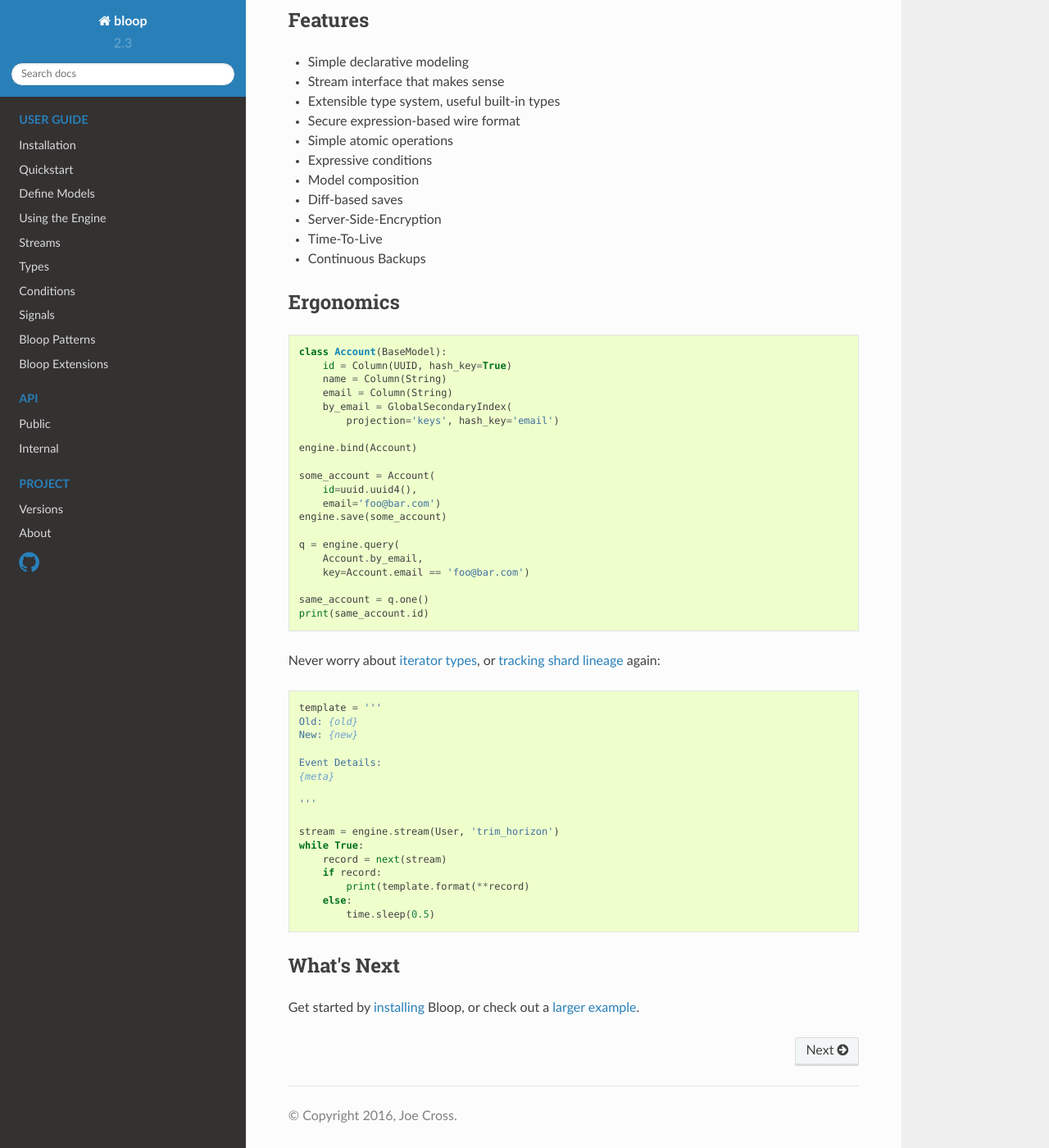
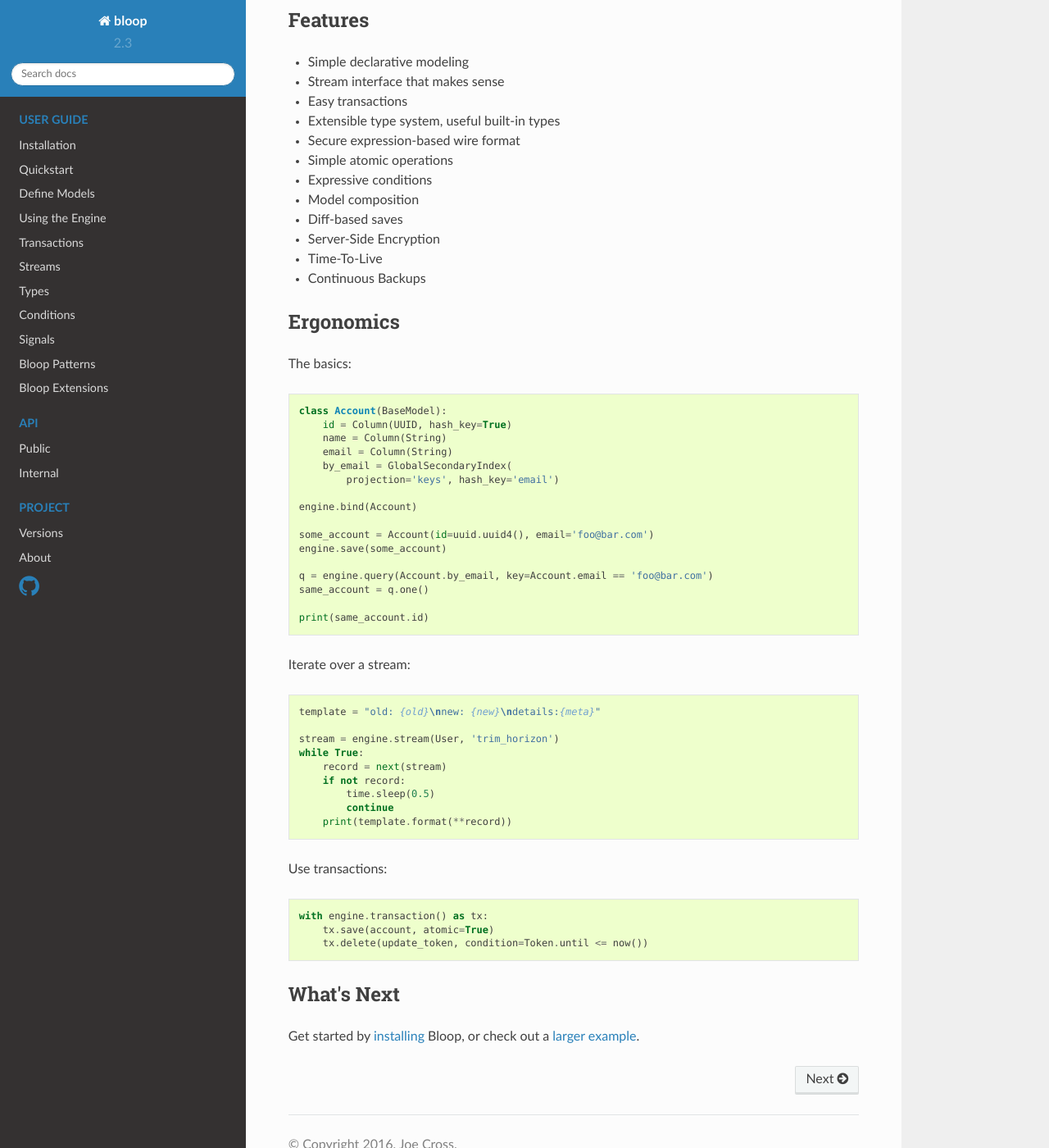
Before and after one commit to numberoverzero/bloop, a Sphinx documentation site: the page built from docs/index.rst, in a window 1280 px wide and 1400 px high, scrolled down 272 px. Shown: the whole window at 82% size. Built offline with Sphinx 7.4.7 and the Read the Docs theme 2.0.0, drawn with Linux system fonts in a browser that asks for light colours.

Commit message:
Add samples to index.rst, README.rst, #127

```diff
--- a/docs/index.rst
+++ b/docs/index.rst
@@ -8,25 +8,28 @@
 
 __ https://gist.github.com/numberoverzero/9584cfc375de0e087c8e1ae35ab8559c
 
-========
-Features
-========
+==========
+ Features
+==========
 
 * Simple declarative modeling
 * Stream interface that makes sense
+* Easy transactions
 * Extensible type system, useful built-in types
 * Secure expression-based wire format
 * Simple atomic operations
 * Expressive conditions
 * Model composition
 * Diff-based saves
-* Server-Side-Encryption
+* Server-Side Encryption
 * Time-To-Live
 * Continuous Backups
 
-==========
-Ergonomics
-==========
+============
+ Ergonomics
+============
+
+The basics:
 
 .. code-block:: python
 
@@ -39,45 +42,39 @@
 
     engine.bind(Account)
 
-    some_account = Account(
-        id=uuid.uuid4(),
-        email='foo@bar.com')
+    some_account = Account(id=uuid.uuid4(), email='foo@bar.com')
     engine.save(some_account)
 
-    q = engine.query(
-        Account.by_email,
-        key=Account.email == 'foo@bar.com')
+    q = engine.query(Account.by_email, key=Account.email == 'foo@bar.com')
+    same_account = q.one()
 
-    same_account = q.one()
     print(same_account.id)
 
-Never worry about `iterator types`__, or `tracking shard lineage`__ again:
+Iterate over a stream:
 
 .. code-block:: python
 
-    template = '''
-    Old: {old}
-    New: {new}
-
-    Event Details:
-    {meta}
-
-    '''
+    template = "old: {old}\nnew: {new}\ndetails:{meta}"
 
     stream = engine.stream(User, 'trim_horizon')
     while True:
         record = next(stream)
-        if record:
-            print(template.format(**record)
-        else:
+        if not record:
             time.sleep(0.5)
+            continue
+        print(template.format(**record))
 
-__ https://docs.aws.amazon.com/dynamodbstreams/latest/APIReference/API_GetShardIterator.html#DDB-GetShardIterator-request-ShardIteratorType
-__ https://docs.aws.amazon.com/amazondynamodb/latest/developerguide/Streams.html#Streams.Processing
+Use transactions:
 
-===========
-What's Next
-===========
+.. code-block:: python
+
+    with engine.transaction() as tx:
+        tx.save(account, atomic=True)
+        tx.delete(update_token, condition=Token.until <= now())
+
+=============
+ What's Next
+=============
 
 Get started by :ref:`installing <user-install>` Bloop, or check out a :ref:`larger example <user-quickstart>`.
 
@@ -90,6 +87,7 @@
     user/quickstart
     user/models
     user/engine
+    user/transactions
     user/streams
     user/types
     user/conditions
--- /dev/null
+++ b/docs/user/transactions.rst
@@ -0,0 +1,4 @@
+.. _user-transactions:
+
+Transactions
+^^^^^^^^^^^^
```
Also changed, not shown: README.rst (+10 -0 lines).
